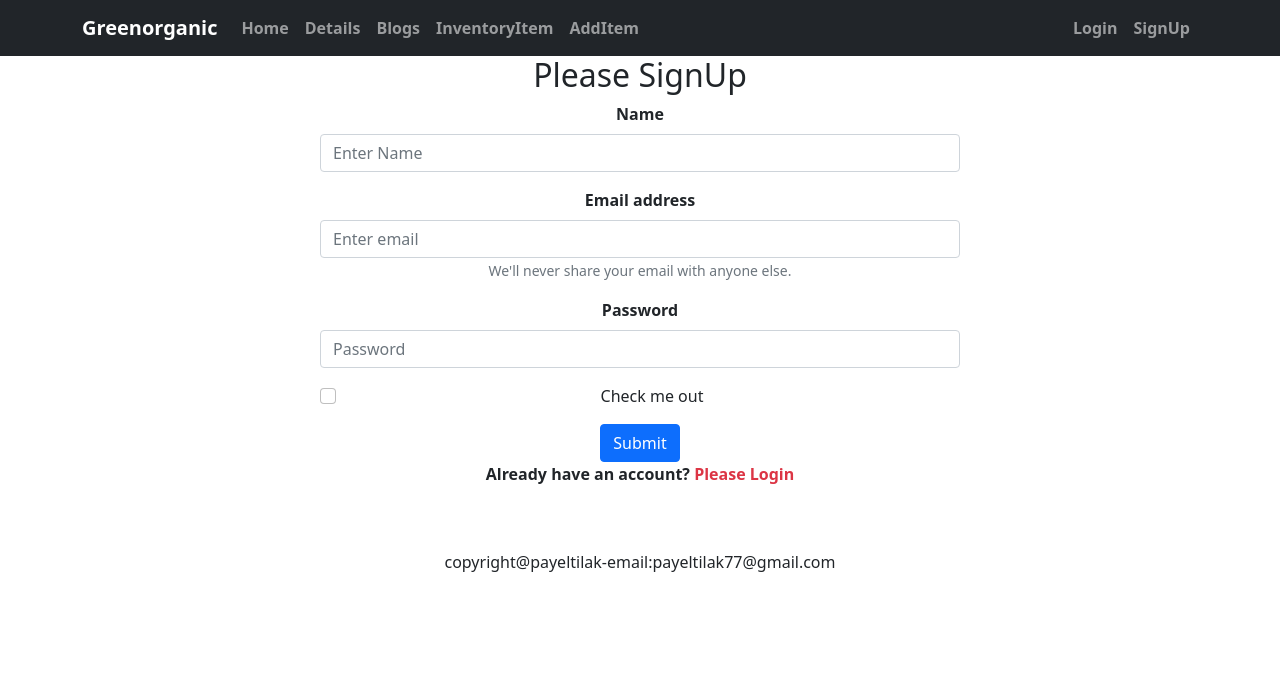
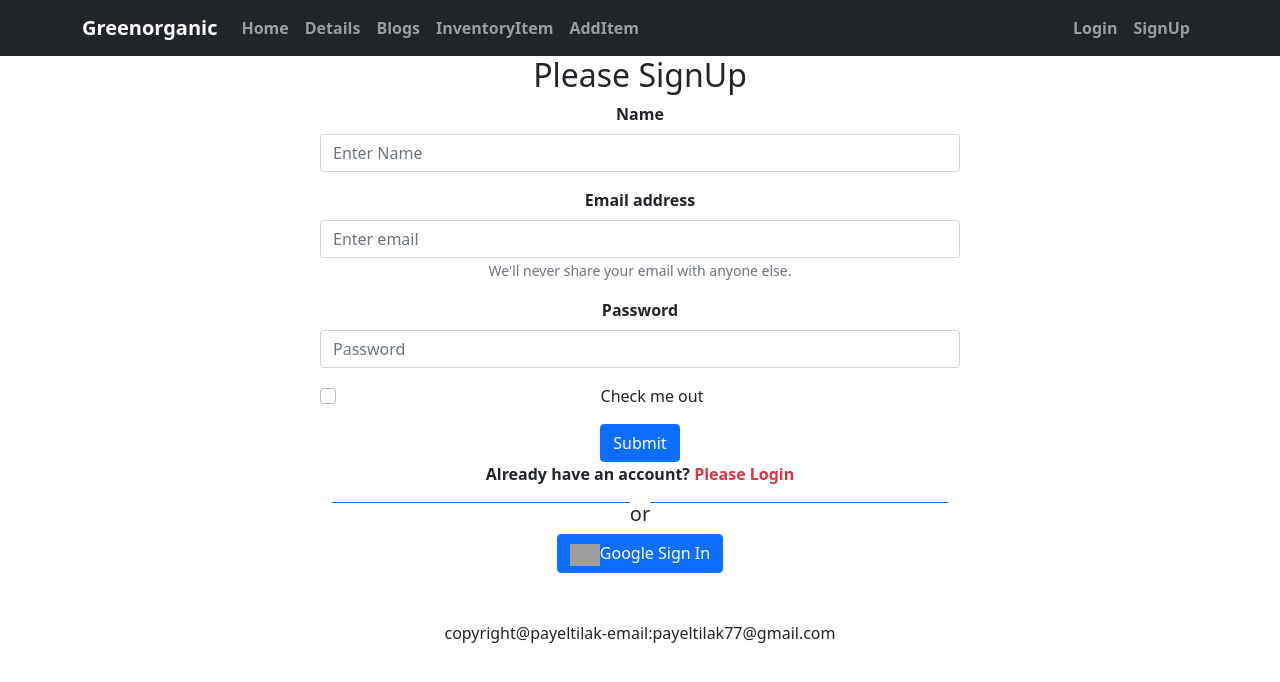
Before and after one commit to payeltilak/greenorganic-website, a React (Create React App) app: page /signup in a window 1280 px wide. Shown: the top 682 px of the page. Built offline with nearby package versions, Linux system fonts and the light colour scheme; no server answers; grey boxes are pictures that could not be loaded.

Commit message:
added error

```diff
--- a/src/Pages/Login/SocialLogin/SocialLogin.js
+++ b/src/Pages/Login/SocialLogin/SocialLogin.js
@@ -1,6 +1,23 @@
 import React from 'react';
+import { useSignInWithGoogle } from 'react-firebase-hooks/auth';
+import { Navigate, useNavigate } from 'react-router-dom';
+import auth from '../../../firebase.init';
 
 const SocialLogin = () => {
+
+    const [signInWithGoogle, user, loading, error] = useSignInWithGoogle(auth);
+    const navigate=useNavigate();
+    let errorElement;
+
+ if (error) {
+        errorElement= <div>
+            <p className='text-danger'>Error: {error.message}</p>
+          </div>
+      };
+
+        if(user){
+          navigate('/home')
+        }
     return (
         <div>
             <div className='d-flex mx-auto container ' >
@@ -11,7 +28,11 @@ const SocialLogin = () => {
        <div style={{height:'1px'}} className='bg-primary w-50 '></div>
 
             </div>
-            <button className='btn btn-primary'>Google Sign In</button>
+            {errorElement}
+            <button onClick={()=>signInWithGoogle()}
+             className='btn btn-primary'>
+                <img style={{width:'30px'}} src="https://i.ibb.co/kJRjdFp/google-1.jpg" alt="" />
+                Google Sign In</button>
 
         </div>
     );
--- a/src/Pages/SignUp/SignUp.js
+++ b/src/Pages/SignUp/SignUp.js
@@ -3,6 +3,7 @@ import { Button, Form } from 'react-bootstrap';
 import { Link, useNavigate } from 'react-router-dom';
 import { useCreateUserWithEmailAndPassword } from 'react-firebase-hooks/auth';
 import auth from '../../firebase.init';
+import SocialLogin from '../Login/SocialLogin/SocialLogin';
 
 
 const SignUp = () => {
@@ -59,6 +60,8 @@ const handleSignUp=event=>{
   </Button>
 </Form>
 <p className='fw-bold'>Already have an account? <Link to="/login" className='text-danger pe-auto text-decoration-none ' onClick={navigateLogin} >Please Login</Link></p>
+
+<SocialLogin></SocialLogin>
         </div>
     );
 };
```
